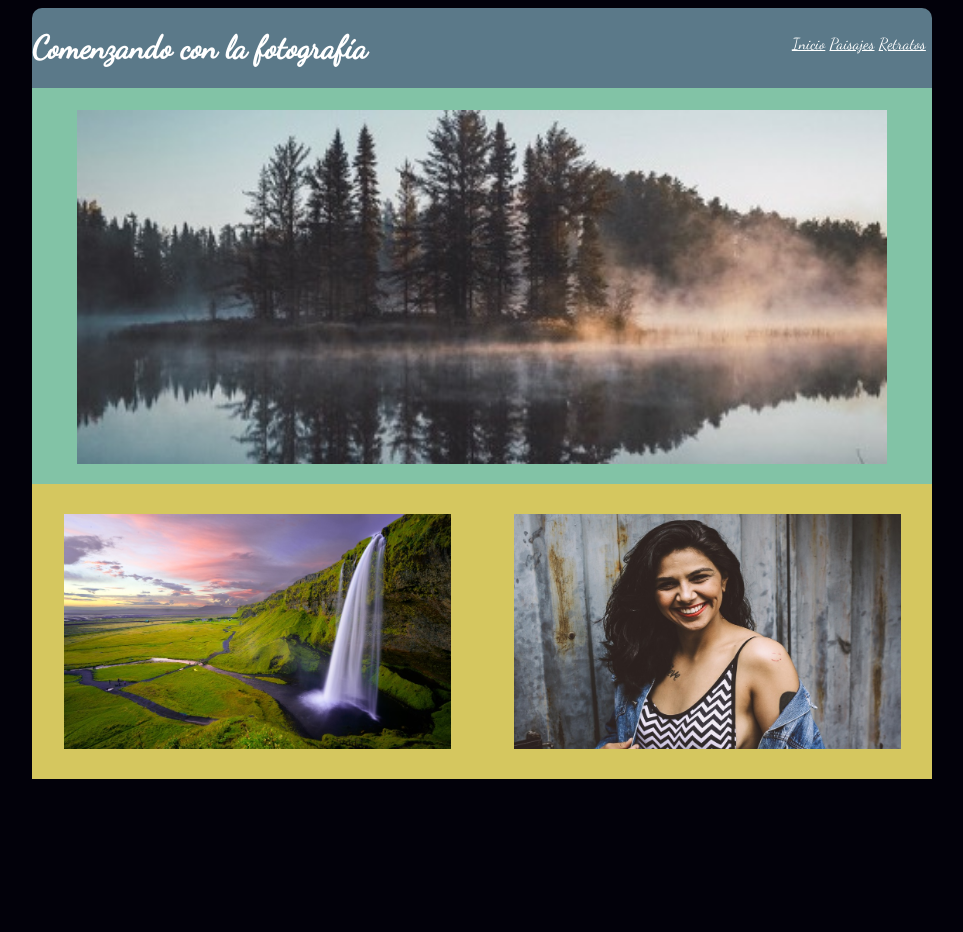
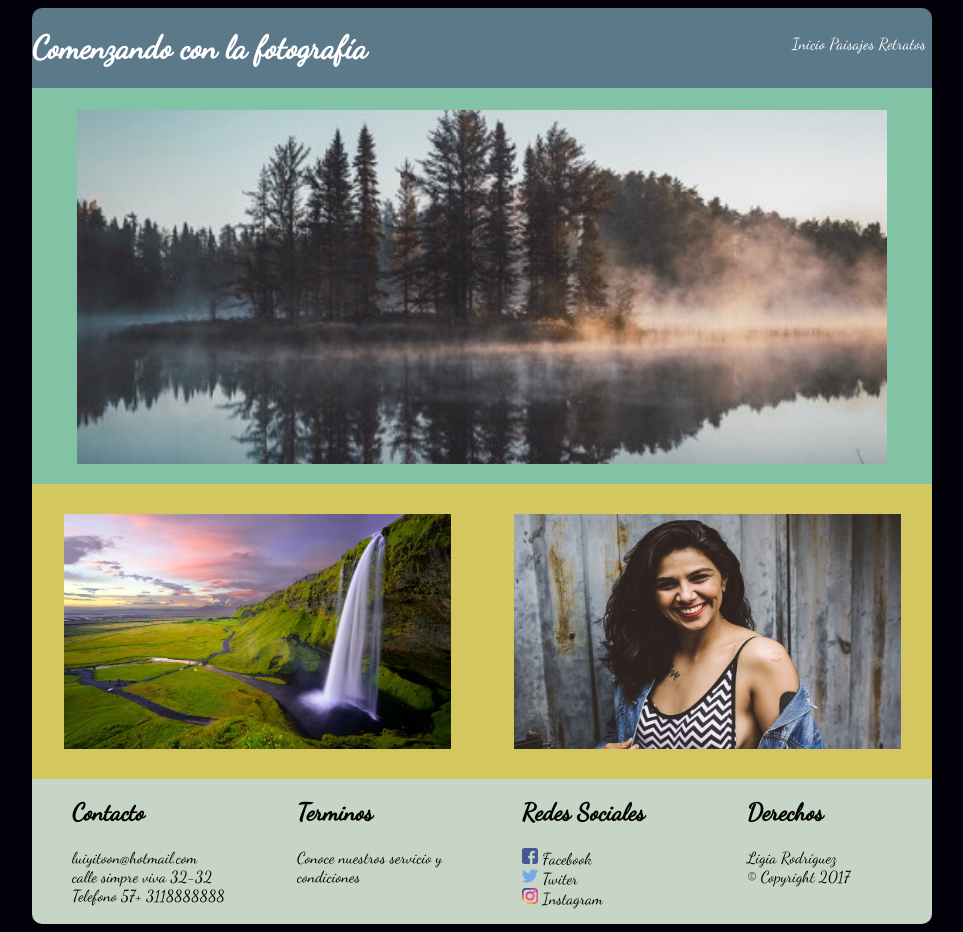
Before and after one commit to liyi85/Fotografias, a plain HTML site: page index.html in a window 1280 px wide. Shown: the whole page, without its empty margins (158-1121 px from the left). Before the commit the page ends 800 px from the top, so only its background shows below. Drawn offline with Linux system fonts and the light colour scheme.

Commit message:
pagina inicio para desktop

```diff
--- a/css/estilos.css
+++ b/css/estilos.css
@@ -19,13 +19,16 @@ ul
 {
   list-style-type: none;
 }
-li
-{
-  display: inline-block;
-}
+
 a
 {
+  text-decoration:none;
   color: #FFFFFF;
+}
+footer
+{
+  border-radius: 0 0 10px 10px;
+  background-color: #C6d5c5;
 }
 #contenido
 {
@@ -45,6 +48,10 @@ a
   float: right;
   color: #FFFFFF;
   margin-top: 10px;
+}
+.item-menu
+{
+  display: inline-block;
 }
 .primero
 {
@@ -70,3 +77,13 @@ a
     height: auto;
     margin: 10px;
 }
+.tercero {
+    display: -webkit-flex;
+    display: flex;
+    width: 100%;
+    height: auto;
+}
+.flex-item1 {
+    width: 50%;
+    height: auto;
+}
--- a/index.html
+++ b/index.html
@@ -15,9 +15,9 @@
           </div>
           <nav id="menu">
             <ul>
-            <li><a href="#">Inicio</a></li>
-            <li><a href="#">Paisajes</a></li>
-            <li><a href="#">Retratos</a></li>
+              <li class="item-menu"><a href="#">Inicio</a></li>
+              <li class="item-menu"><a href="#">Paisajes</a></li>
+              <li class="item-menu"><a href="#">Retratos</a></li>
             </ul>
           </nav>
         </header>
@@ -29,6 +29,38 @@
         <div class="flex-item"><img class="imagen1" src="images/robertlukeman.jpg"></img></div>
         <div class="flex-item"><img class="imagen1" src="images/matheusferrero.jpg"></img></div>
       </div>
+      <footer class="tercero">
+        <div class="flex-item1">
+          <ul>
+            <li><h2>Contacto</h2></li>
+            <li>luiyitoon@hotmail.com</li>
+            <li>calle simpre viva 32-32</li>
+            <li>Telefono 57+ 3118888888</li>
+          </ul>
+        </div>
+        <div class="flex-item1">
+          <ul>
+            <li><h2>Terminos</h2></li>
+            <li>Conoce nuestros servicio y condiciones</li>
+          </ul>
+        </div>
+        <div class="flex-item1">
+          <ul>
+            <li><h2>Redes Sociales</h2></li>
+            <li><img class="imagen3" src="images/facebook.png"></img> Facebook</li>
+            <li><img class="imagen3" src="images/twitter.png"></img> Twiter</li>
+            <li><img class="imagen3" src="images/instagram.png"></img> Instagram</li>
+          </ul>
+        </div>
+        <div class="flex-item1">
+          <ul>
+            <li><h2>Derechos</h2></li>
+            <li>Ligia Rodríguez</li>
+            <li>© Copyright 2017</li>
+          </ul>
+        </div>
+      </footer>
     </div>
   </body>
+
 </html>
```
Also changed, not shown: images/facebook.png (added), images/instagram.png (added), images/twitter.png (added), paisajes.html (added). Lines whose indentation alone changed are shown as unchanged.
